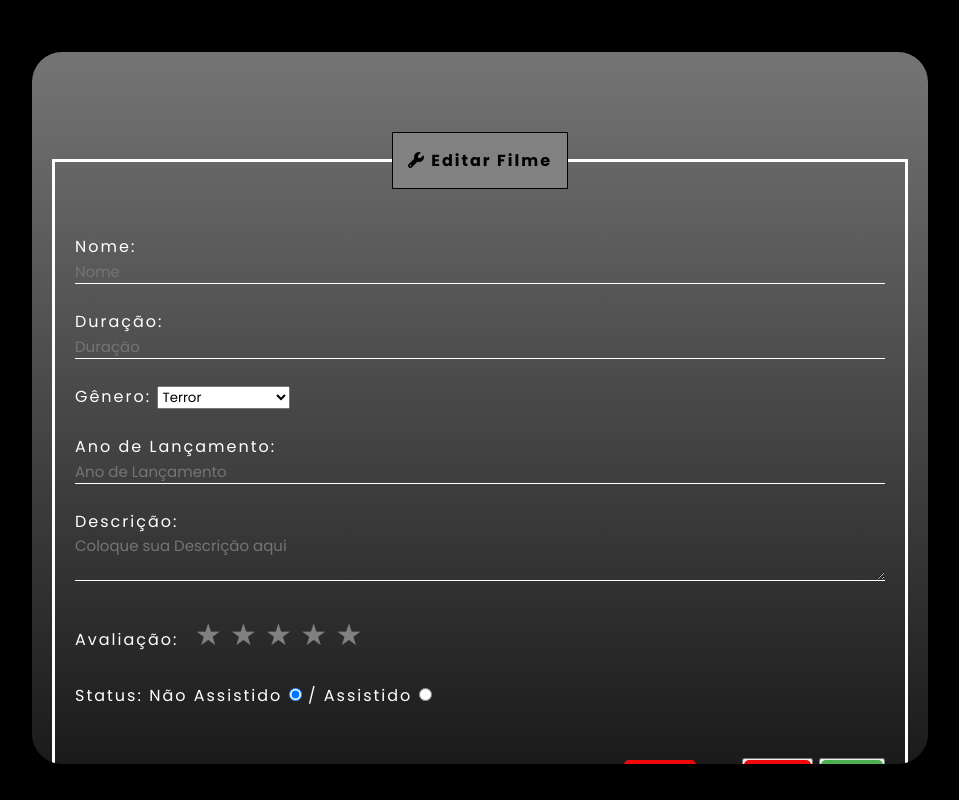
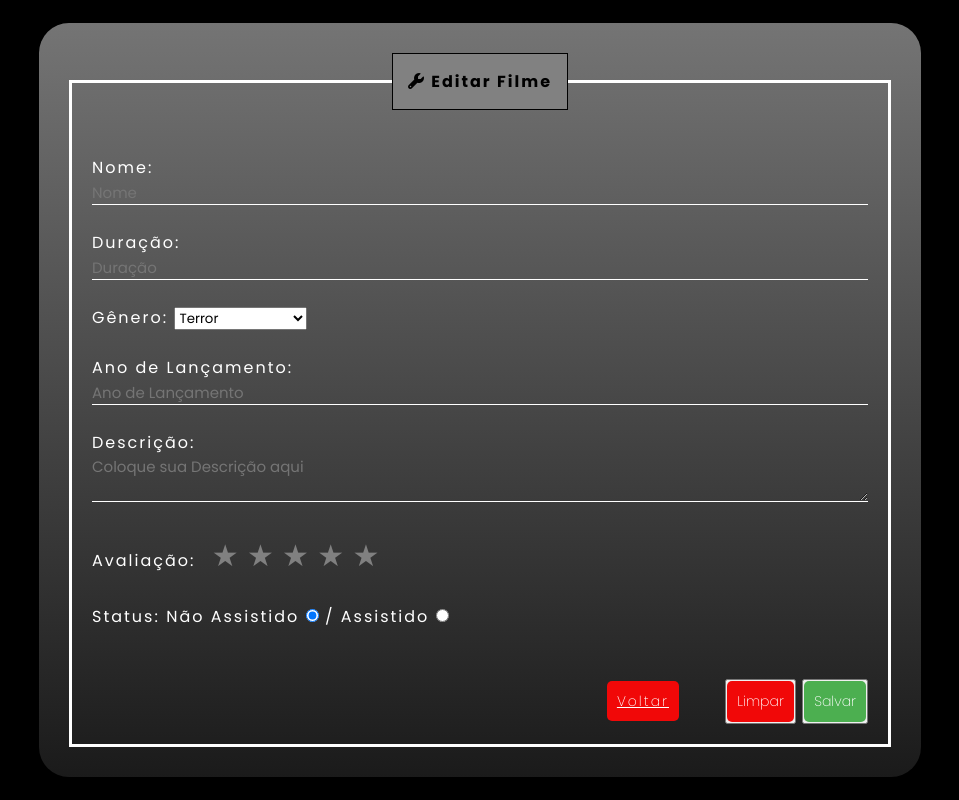
Before and after one commit to IsaacRRS/Skill-Issue, a PHP site: page /update_films.html in a window 1280 px wide. Shown: the whole page, without its empty margins (160-1119 px from the left). Run offline with PHP 8.4, Linux system fonts and the light colour scheme.

Commit message:
♻️ refactor: pequenas alterações às telas registro e update films/series

```diff
--- a/frontend/userPanel/update/update_films/styles.css
+++ b/frontend/userPanel/update/update_films/styles.css
@@ -11,51 +11,14 @@ section{
   position: relative;
   width: 100%;
   min-height: 100vh;
-    padding: 100px;
+  padding: 10px;
   display: flex;
-    justify-content: space-between;
+  justify-content: center;
   align-items: center;
   background: #000000;
   overflow-y: auto;
-    height: 700px;
-}
-header{
-    position: absolute;
-    top: -60px;
-    left: 0;
-    width: 100%;
-    padding: 20px 120px 20px  ;
-    display: flex;
-    align-items: center;
-    justify-content: space-between;
-}
-header .logo {
-    position: relative;
-    width: 200px;
-    height: 200px;
-    filter: brightness(1.5);
 }
 
-header .top_nav ul{
-    position: relative;
-    display: flex;
-}
-header .top_nav  li{
-    list-style: none;
-}
-header .top_nav li a{
-    display: inline-block;
-    color: #fff;
-    font-weight: 500;
-    text-decoration: none;
-    font-size: 19px;
-    margin-left: 100px;
-}
-
-.top_nav li a:hover{
-    color: #e51e2a;
-    transition: 0.3s ease-in-out;
-}
 
 .films-update-form{
   background: linear-gradient(
@@ -63,24 +26,16 @@ header .top_nav li a{
     rgba(33, 33, 33, 0.8)
 );
   border-radius: 30px;
-  position: absolute;
-  top: 51%;
-  left: 50%;
-  transform: translate(-50%, -50%);
-  padding: 20px;
-  height: 89%;
+  padding: 30px;
+  height: 100%;
   width: 70%;
   letter-spacing: 2px;
   margin: 0;
-  overflow: hidden;
-  margin: 0px;
 }
 
 fieldset{
     border: 3px solid rgb(255, 255, 255);
     padding: 20px;
-    position: relative;
-    top: 60px;
   }
 
 legend{
```
Also changed, not shown: frontend/userPanel/register/register_films/styles.css (+12 -12 lines), frontend/userPanel/register/register_series/styles.css (+6 -14 lines), frontend/userPanel/update/update_series/styles.css (+8 -16 lines). Lines whose indentation alone changed are shown as unchanged.
